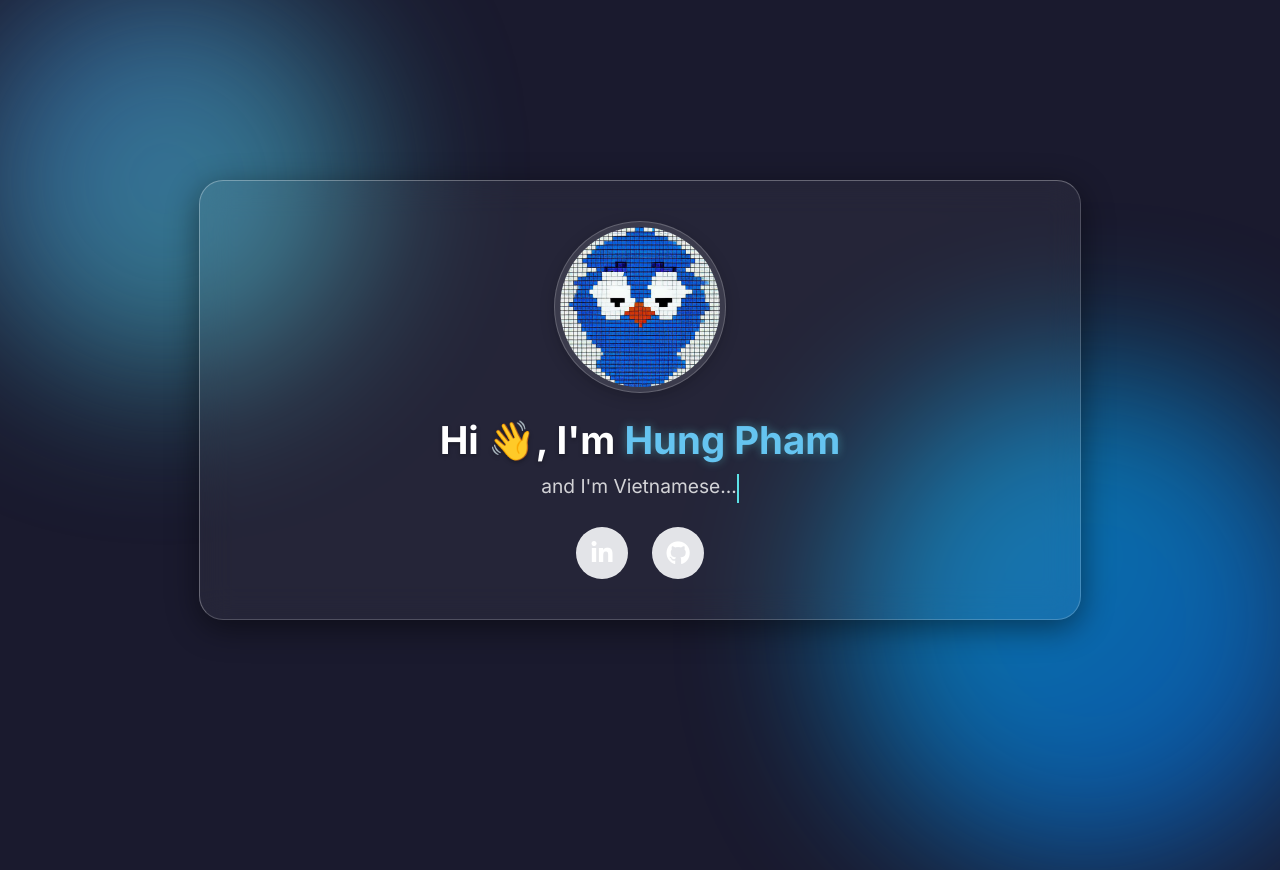
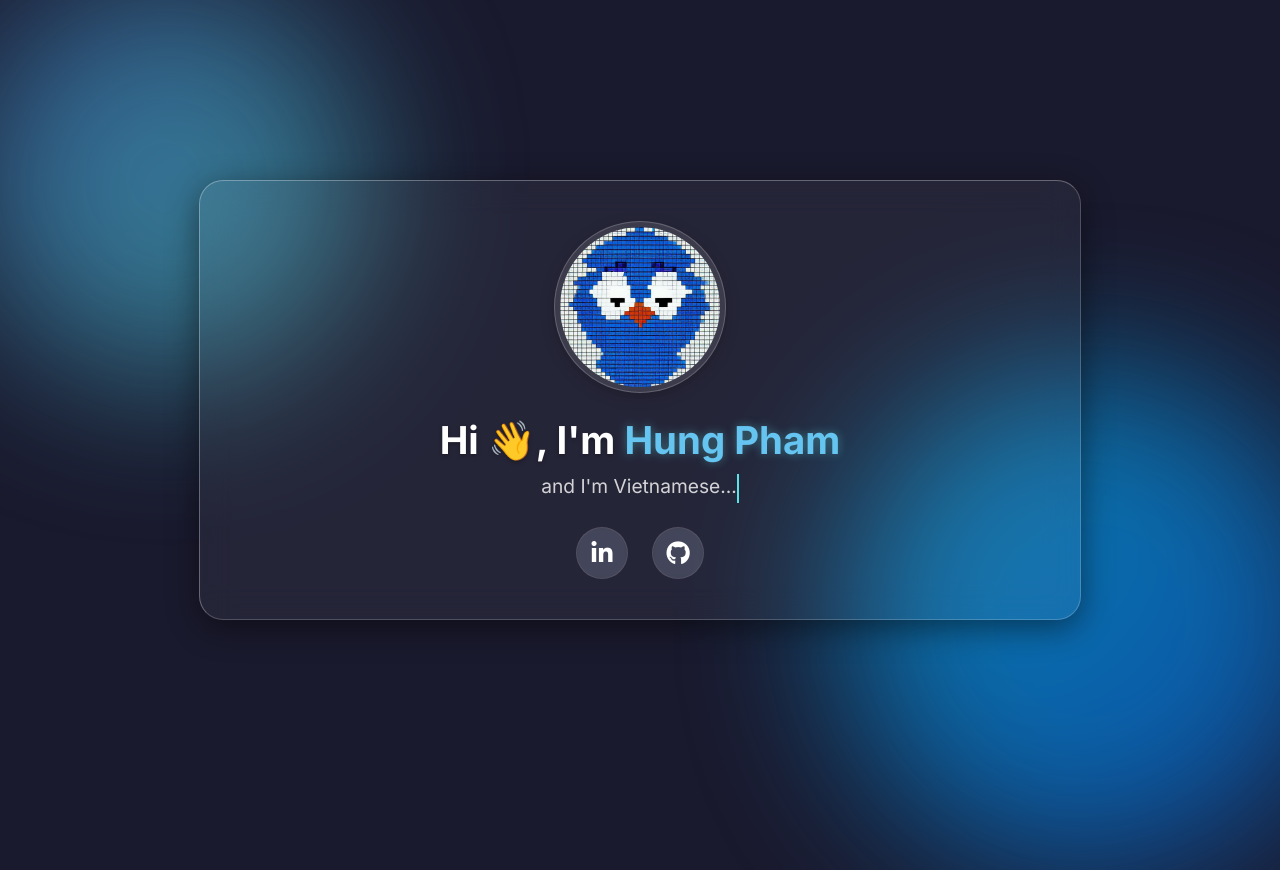
Before and after one commit to hungpdn/hungpdn.github.io, a plain HTML site: page index.html in a window 1280 px wide. Shown: the top 870 px of the page. Drawn offline with Linux system fonts and the light colour scheme.

Commit message:
update css

```diff
--- a/styles.css
+++ b/styles.css
@@ -136,8 +136,8 @@ body::after {
   width: 50px;
   height: 50px;
   border-radius: 50%;
-  background: rgba(247, 248, 250, 0.907);
-  border: 1px solid rgba(255, 255, 255, 0.1);
+  background: rgba(121, 131, 152, 0.282);
+  border: 1px solid rgba(243, 188, 188, 0.1);
   color: #ffffff;
   font-size: 1.5rem;
   text-decoration: none;
@@ -147,7 +147,7 @@ body::after {
 
 .social a:hover {
   background: #65c4f0;
-  color: #ececf6;
+  color: #f0f0f5f2;
   transform: translateY(-3px);
   box-shadow: 0 5px 15px rgba(80, 195, 236, 0.4);
 }
```
